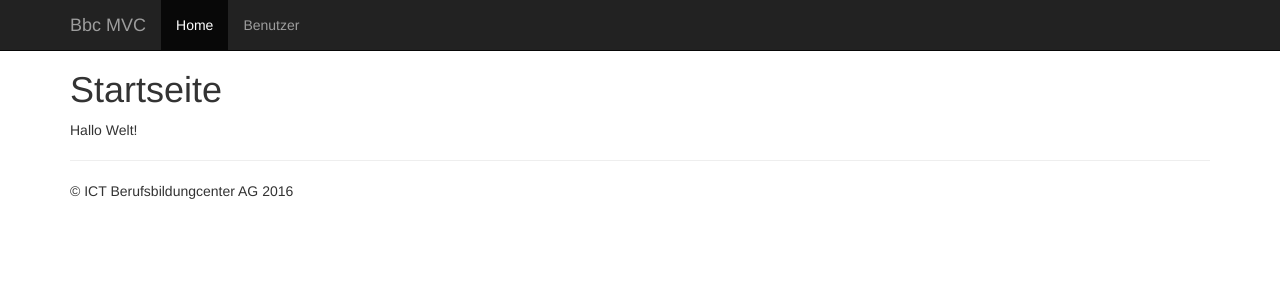
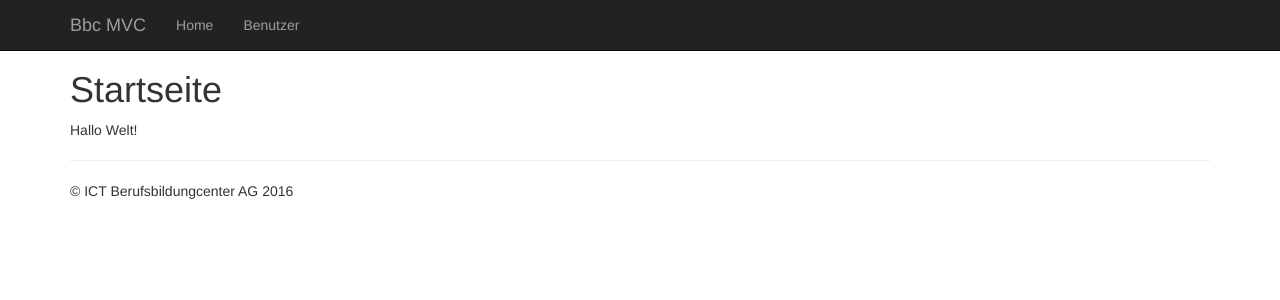
Before and after one commit to mathurieder/mvc, a PHP site: page / in a window 1280 px wide. Shown: the top 300 px of the page. Run offline with PHP 8.4, Linux system fonts and the light colour scheme; some libraries are stand-ins or nearby versions.

Commit message:
Active menu item removed

```diff
--- a/view/header.php
+++ b/view/header.php
@@ -33,7 +33,7 @@
         </div>
         <div id="navbar" class="collapse navbar-collapse">
           <ul class="nav navbar-nav">
-            <li class="active"><a href="/">Home</a></li>
+            <li><a href="/">Home</a></li>
             <li><a href="/user">Benutzer</a></li>
           </ul>
         </div><!--/.nav-collapse -->
```
